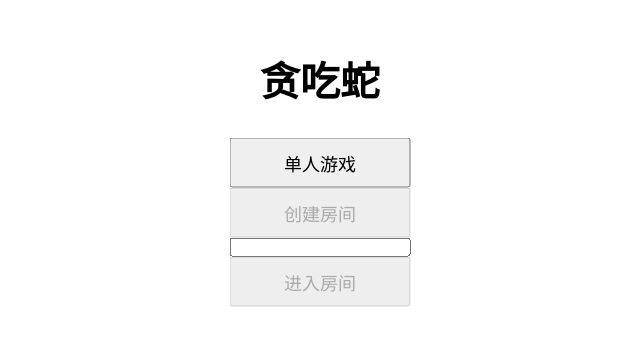
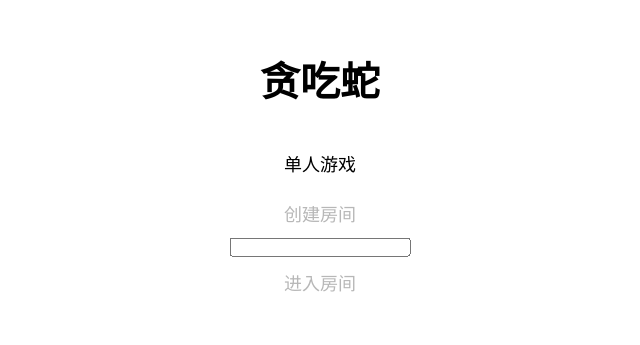
Before and after one commit to suyingtao/dragonWars, an Angular app: page / in a window 1280 px wide. Shown: the part 233-578 px from the top of the page, without its empty margins (320-960 px from the left). Built offline with nearby package versions, Linux system fonts and the light colour scheme.

Commit message:
清除button默认样式

```diff
--- a/src/app/gameover/gameover.component.scss
+++ b/src/app/gameover/gameover.component.scss
@@ -32,4 +32,6 @@
     height: 30px;
     line-height: 30px;
     font-size: 18px;
+    border: none;
+    background: none;
 }
--- a/src/app/menu/menu.component.scss
+++ b/src/app/menu/menu.component.scss
@@ -25,6 +25,8 @@
                 height: 100%;
                 width: 100%;
                 font-size: 18px;
+                border: none;
+                background: none;
             }
         }
     }
```
